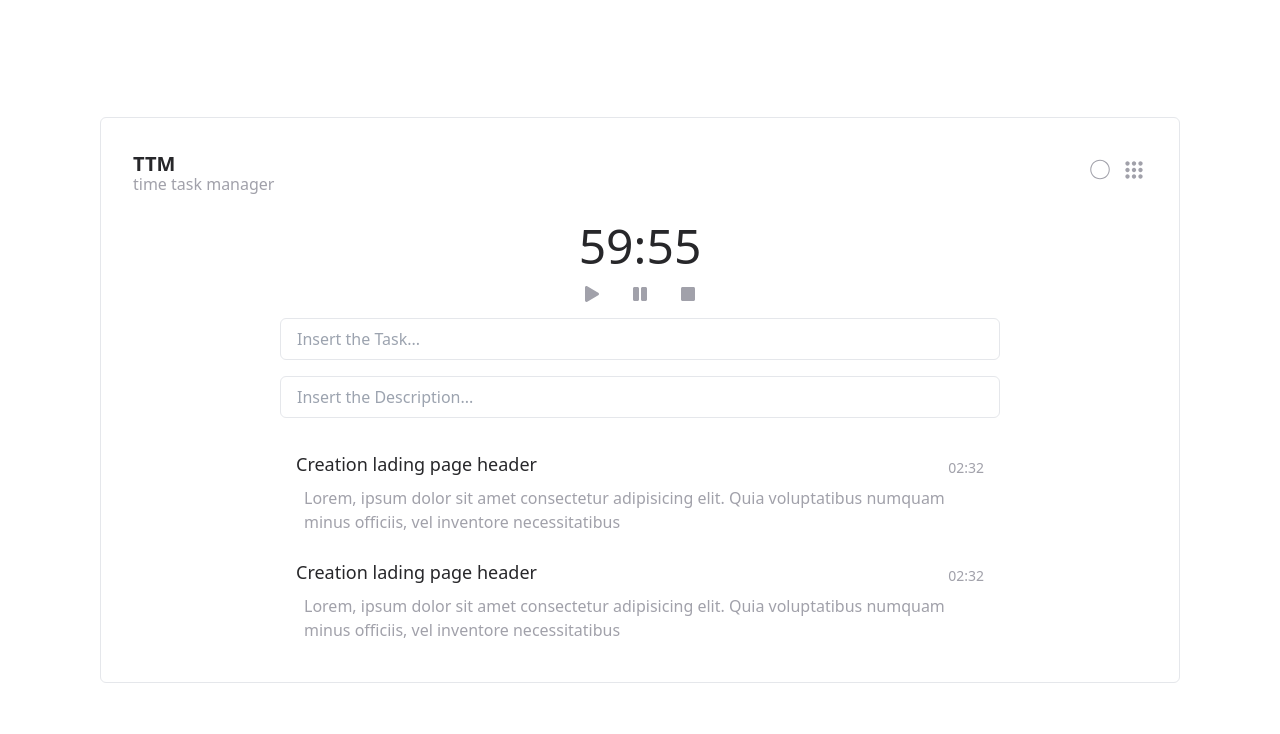
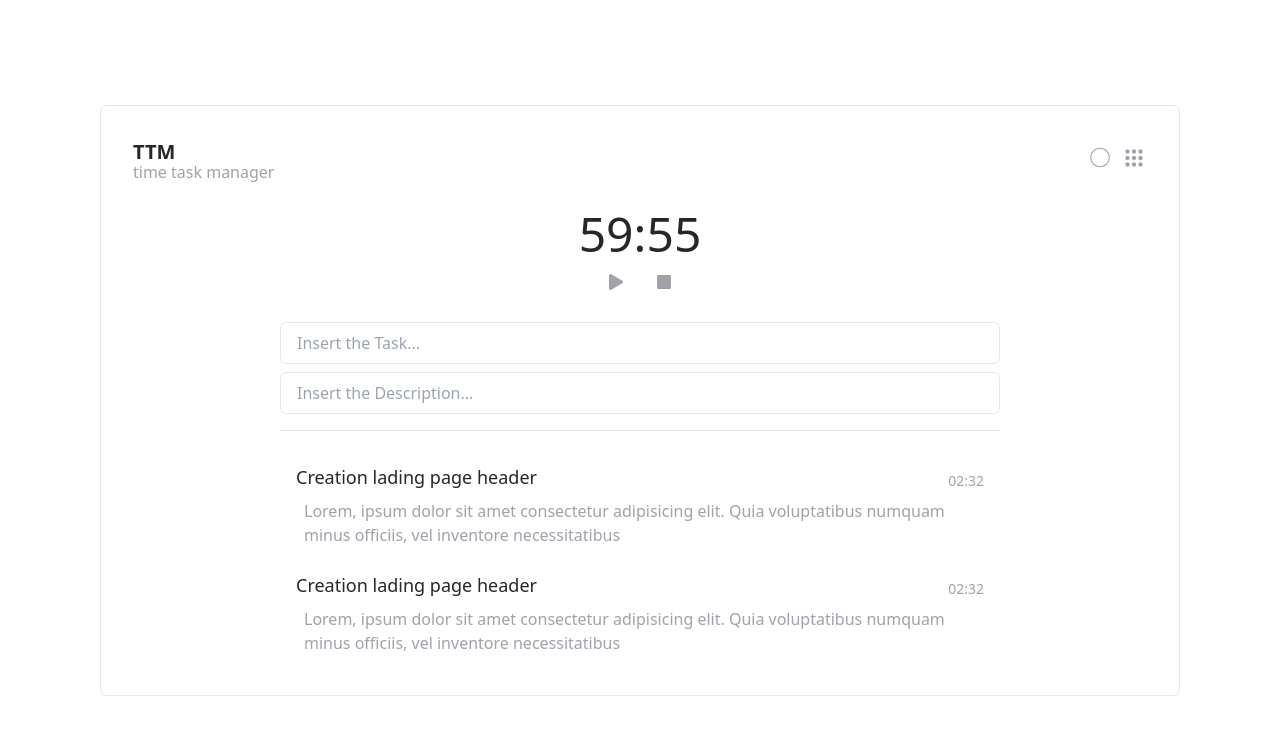
Before and after one commit to itsV1tor/TimeTaskManager, a React (Vite) app: page / in a window 1280 px wide. Shown: the top 734 px of the page. Built offline with nearby package versions, Linux system fonts and the light colour scheme.

Commit message:
Update: Timer controlls visibility configured

```diff
--- a/src/App.tsx
+++ b/src/App.tsx
@@ -1,14 +1,18 @@
 import { Header } from './components/Header';
 import { Timer } from './components/Timer';
 import { Tasks } from './components/Tasks';
+import { Form } from './components/Form';
 
 export function App() {
   return (
     <div className="grid h-screen w-full place-items-center p-8 antialiased">
       <div className="flex w-full max-w-[1080px] flex-col gap-8 rounded-md border p-8">
         <Header />
-        <Timer />
-        <Tasks />
+        <div className='flex w-full max-w-[720px] flex-col gap-8 m-auto'>
+          <Timer />
+          <Form />
+          <Tasks />
+        </div>
       </div>
     </div>
   );
--- /dev/null
+++ b/src/components/Form.tsx
@@ -0,0 +1,16 @@
+export function Form() {
+  return (
+    <div className="flex flex-col gap-2 border-b pb-4">
+      <input
+        type="text"
+        className="group w-full rounded-md border px-4 py-2 text-zinc-800 outline-none"
+        placeholder="Insert the Task..."
+      />
+      <input
+        type="text"
+        className="group w-full rounded-md border px-4 py-2 text-zinc-800 outline-none"
+        placeholder="Insert the Description..."
+      />
+    </div>
+  );
+}
--- a/src/components/Tasks.tsx
+++ b/src/components/Tasks.tsx
@@ -2,7 +2,7 @@ import { Task } from './Task';
 
 export function Tasks() {
   return (
-    <div className="m-auto w-full max-w-[720px] px-4 gap-4 flex flex-col">
+    <div className="m-auto w-full px-4 gap-4 flex flex-col">
       <Task />
       <Task/>
     </div>
--- a/src/components/Timer.tsx
+++ b/src/components/Timer.tsx
@@ -6,7 +6,9 @@ export function Timer() {
   const [minutes, setMinutes] = useState(59);
   const [seconds, setSeconds] = useState(55);
   const [isRunning, setIsRunning] = useState(false);
-  const [isVisible, setIsVisible] = useState(false);
+  const [isHoursVisible, setIsHoursVisible] = useState(false);
+  const [isPauseVisible, setIsPauseVisible] = useState(false);
+  const [isStartVisible, setIsStartVisible] = useState(true);
 
   useEffect(() => {
     let interval: undefined | number;
@@ -17,7 +19,7 @@ export function Timer() {
             setSeconds((seconds) => (seconds = 0));
             setMinutes((minutes) => {
               if (minutes >= 59) {
-                setIsVisible(true);
+                setIsHoursVisible(true);
                 setMinutes((minutes) => (minutes = 0));
                 setHours((hours) => {
                   return hours + 1;
@@ -29,55 +31,55 @@ export function Timer() {
           return seconds + 1;
         });
       }, 1000);
-    } else {
-      clearInterval(interval);
     }
+    return () => clearInterval(interval);
   }, [isRunning]);
 
-  const visibilityHours = () => {
-    return isVisible === true ? '' : 'hidden';
-  };
+
 
   const padWithZero = (number: number) => {
     return number < 10 ? '0' + number : number;
   };
 
   const startTimer = () => {
+    if (!isRunning) {
+      setIsRunning(true);
+      setIsStartVisible(false);
+      setIsPauseVisible(true);
+    }
+  };
+
+  const pauseTimer = () => {
     if (isRunning) {
-      return;
+      setIsRunning(false);
+      setIsPauseVisible(false);
+      setIsStartVisible(true)
     }
-    setIsRunning(true);
+  };
+
+  const toggleButtons = (element: number | boolean) => {
+    return element ? '' : 'hidden';
   };
 
   return (
-    <div className="m-auto flex w-full max-w-[720px] flex-col items-center gap-4">
+    <div className="m-auto flex w-full flex-col items-center gap-4">
+      {/* <---Timer---> */}
       <p className="text-center text-5xl font-medium text-zinc-800">
-        <span className={visibilityHours()}>{padWithZero(hours)}:</span>
+        <span className={toggleButtons(isHoursVisible)}>{padWithZero(hours)}:</span>
         <span>{padWithZero(minutes)}</span>:<span>{padWithZero(seconds)}</span>
       </p>
-
+      {/* <---Timer controllers---> */}
       <div className="flex items-center gap-8">
-        <button onClick={startTimer}>
+        <button onClick={startTimer} className={toggleButtons(isStartVisible)}>
           <FaPlay className="fill-zinc-400 transition duration-300 hover:fill-zinc-800" />
         </button>
-        <button>
+        <button onClick={pauseTimer} className={toggleButtons(isPauseVisible)}>
           <FaPause className="fill-zinc-400 transition duration-300 hover:fill-zinc-800" />
         </button>
         <button>
           <FaStop className="fill-zinc-400 transition duration-300 hover:fill-zinc-800" />
         </button>
       </div>
-
-      <input
-        type="text"
-        className="group w-full rounded-md border px-4 py-2 text-zinc-800 outline-none"
-        placeholder="Insert the Task..."
-      />
-      <input
-        type="text"
-        className="group w-full rounded-md border px-4 py-2 text-zinc-800 outline-none"
-        placeholder="Insert the Description..."
-      />
     </div>
   );
 }
```
